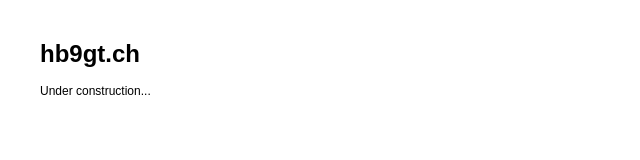
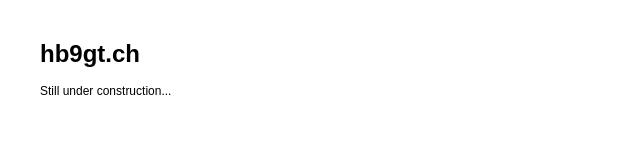
Before and after one commit to hb9gt/website, a plain HTML site: page index.html in a window 1280 px wide. Shown: the full height of the page, 0-640 px from the left. Drawn offline with Linux system fonts and the light colour scheme.

Commit message:
update text

```diff
--- a/index.html
+++ b/index.html
@@ -21,6 +21,6 @@
   </head>
   <body>
     <h1>hb9gt.ch</h1>
-    <p>Under construction...</p>
+    <p>Still under construction...</p>
   </body>
 </html>
```
